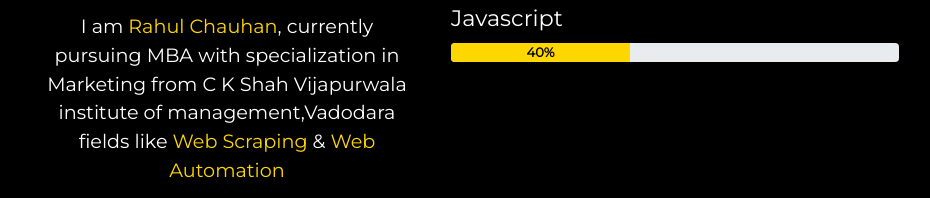
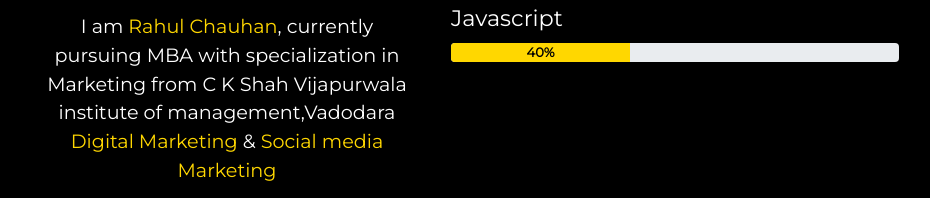
Before and after one commit to rahulchauhan97/por, a plain HTML site: page index.html in a window 1280 px wide. Shown: the part 1450-1648 px from the top of the page, without its empty margins (189-1119 px from the left). Drawn offline with nearby package versions, Linux system fonts and the light colour scheme.

Commit message:
Update index.html

```diff
--- a/index.html
+++ b/index.html
@@ -82,8 +82,8 @@
                   I am <span class="highlight">Rahul Chauhan</span>, currently
                   pursuing MBA with specialization in Marketing from C K Shah Vijapurwala institute of management,Vadodara
 
-                  fields like <span class="highlight">Web Scraping</span> &
-                  <span class="highlight">Web Automation</span>
+                  <span class="highlight">Digital Marketing</span> &
+                  <span class="highlight">Social media Marketing</span>
                 </p>
                 <div class="socials">
                   <a href="https://www.facebook.com/satyam.jha.520/"
```
